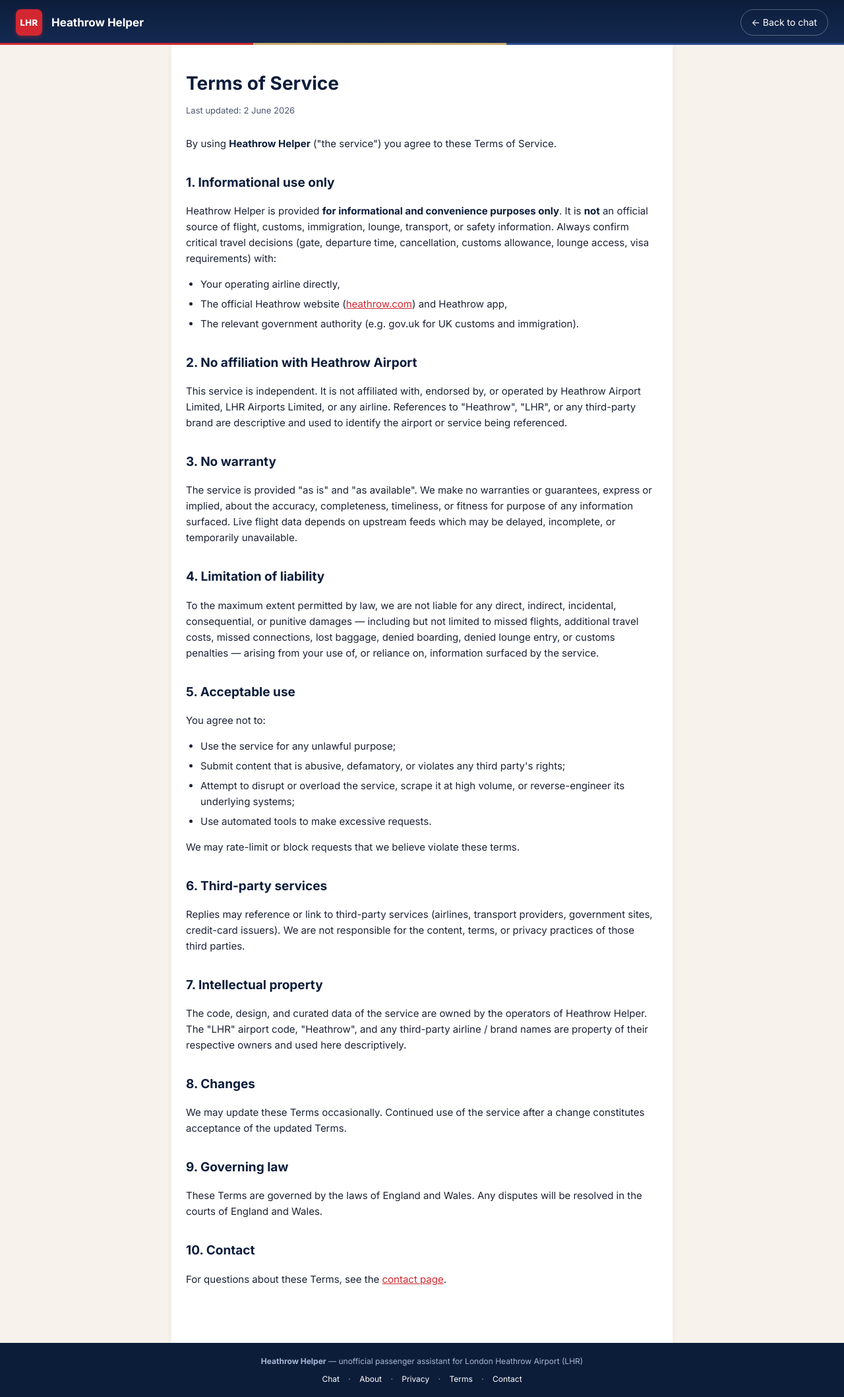
After one commit to rec0334/Heathrow-Helper, a Flask app: page /terms in a window 1280 px wide. The commit adds this page. Shown: the whole page at 66% size. Run offline with Flask 3, Linux system fonts and the light colour scheme.

Commit message:
Public-launch readiness: 12 quick wins from the audit
Trust & Credibility
- New static pages: /about, /privacy, /terms, /contact
- Footer on every page links to all 4 plus chat
- Footer attribution corrected: Heathrow's own live board
  (was wrongly crediting AviationStack as the live source)
- Security headers via Flask after_request: HSTS,
  X-Content-Type-Options, X-Frame-Options, Referrer-Policy,
  Permissions-Policy

SEO
- Meta description on every page
- Canonical URL on every page
- Open Graph and Twitter Card meta on home + info pages
- JSON-LD schema on home: WebSite, SoftwareApplication, Organization
- /robots.txt with sitemap pointer; /sitemap.xml listing all pages
- Favicon SVG (also served at /favicon.ico) and apple-touch-icon

UX / Accessibility
- Welcome message refreshed and now states the real data source
- localStorage chat persistence (last 50 messages, restored on reload)
- aria-label on input, mic and Send; nav landmarks on chip bar
- Main chip min-height bumped to 44px (WCAG 2.5.5 tap target)
  with padding 11x16; sub-chips to 40px
- Right-edge fade on the chip bar appears only when overflow exists
  (signals "more pills available, scroll right")
- enterkeyhint=send on the message input
- /health endpoint for uptime monitoring

Co-Authored-By: Claude Opus 4.7 <noreply@anthropic.com>

```diff
--- a/app.py
+++ b/app.py
@@ -1,12 +1,72 @@
-from flask import Flask, render_template, request, jsonify
+from datetime import datetime, timezone
+from flask import Flask, render_template, request, jsonify, Response, send_from_directory
 from bot import respond
 
 app = Flask(__name__)
 
 
+PAGE_META = {
+    "/": {
+        "title": "Heathrow Helper",
+        "description": "Live flight status, terminals, lounges, security wait times, transport and customs help for London Heathrow Airport. Free chat assistant powered by Heathrow's own live board.",
+    },
+    "/about": {
+        "title": "About",
+        "description": "Heathrow Helper is an unofficial passenger assistant for London Heathrow Airport built to help first-time fliers and older passengers quickly find flight, terminal, lounge and transport information.",
+    },
+    "/privacy": {
+        "title": "Privacy Policy",
+        "description": "How Heathrow Helper handles your data. No accounts, no tracking, no advertising. Chat messages processed in memory only.",
+    },
+    "/terms": {
+        "title": "Terms of Service",
+        "description": "Terms of Service for Heathrow Helper, an independent unofficial passenger assistant for London Heathrow Airport.",
+    },
+    "/contact": {
+        "title": "Contact",
+        "description": "Report a bug, suggest a fix, or get in touch with the Heathrow Helper team.",
+    },
+}
+
+
+@app.after_request
+def set_security_headers(resp):
+    resp.headers.setdefault("Strict-Transport-Security", "max-age=31536000; includeSubDomains")
+    resp.headers.setdefault("X-Content-Type-Options", "nosniff")
+    resp.headers.setdefault("X-Frame-Options", "SAMEORIGIN")
+    resp.headers.setdefault("Referrer-Policy", "strict-origin-when-cross-origin")
+    resp.headers.setdefault("Permissions-Policy", "geolocation=(), camera=(), microphone=(self), payment=(), fullscreen=(self)")
+    return resp
+
+
+def _meta(path):
+    m = PAGE_META.get(path, {"title": "Heathrow Helper", "description": "Heathrow Helper."})
+    return {"path": path, "title": m["title"], "description": m["description"]}
+
+
 @app.route("/")
 def index():
-    return render_template("index.html")
+    return render_template("index.html", **_meta("/"))
+
+
+@app.route("/about")
+def about():
+    return render_template("about.html", **_meta("/about"))
+
+
+@app.route("/privacy")
+def privacy():
+    return render_template("privacy.html", **_meta("/privacy"))
+
+
+@app.route("/terms")
+def terms():
+    return render_template("terms.html", **_meta("/terms"))
+
+
+@app.route("/contact")
+def contact():
+    return render_template("contact.html", **_meta("/contact"))
 
 
 @app.route("/chat", methods=["POST"])
@@ -15,5 +75,48 @@ def chat():
     return jsonify({"reply": respond(msg)})
 
 
+@app.route("/health")
+def health():
+    return jsonify({"ok": True, "service": "heathrow-helper", "time": datetime.now(timezone.utc).isoformat()})
+
+
+@app.route("/robots.txt")
+def robots_txt():
+    body = (
+        "User-agent: *\n"
+        "Allow: /\n"
+        "Disallow: /chat\n"
+        "Disallow: /health\n\n"
+        "Sitemap: https://heathrow-helper.onrender.com/sitemap.xml\n"
+    )
+    return Response(body, mimetype="text/plain")
+
+
+@app.route("/sitemap.xml")
+def sitemap_xml():
+    base = "https://heathrow-helper.onrender.com"
+    today = datetime.now(timezone.utc).strftime("%Y-%m-%d")
+    urls = [
+        ("/", "daily", "1.0"),
+        ("/about", "monthly", "0.7"),
+        ("/privacy", "yearly", "0.4"),
+        ("/terms", "yearly", "0.4"),
+        ("/contact", "monthly", "0.5"),
+    ]
+    body = ['<?xml version="1.0" encoding="UTF-8"?>',
+            '<urlset xmlns="http://www.sitemaps.org/schemas/sitemap/0.9">']
+    for path, freq, prio in urls:
+        body.append(
+            f"  <url><loc>{base}{path}</loc><lastmod>{today}</lastmod><changefreq>{freq}</changefreq><priority>{prio}</priority></url>"
+        )
+    body.append("</urlset>")
+    return Response("\n".join(body), mimetype="application/xml")
+
+
+@app.route("/favicon.ico")
+def favicon_ico():
+    return send_from_directory(app.static_folder, "favicon.svg", mimetype="image/svg+xml")
+
+
 if __name__ == "__main__":
     app.run(debug=True, port=5000)
--- /dev/null
+++ b/templates/_base.html
@@ -0,0 +1,116 @@
+<!doctype html>
+<html lang="en">
+<head>
+  <meta charset="utf-8">
+  <title>{% block title %}{{ title }}{% endblock %} — Heathrow Helper</title>
+  <meta name="viewport" content="width=device-width,initial-scale=1">
+  <meta name="description" content="{% block description %}{{ description }}{% endblock %}">
+  <meta name="robots" content="index, follow">
+  <link rel="canonical" href="https://heathrow-helper.onrender.com{{ path }}">
+  <link rel="icon" type="image/svg+xml" href="/static/favicon.svg">
+  <link rel="apple-touch-icon" href="/static/apple-touch-icon.svg">
+  <meta property="og:type" content="website">
+  <meta property="og:title" content="{{ title }} — Heathrow Helper">
+  <meta property="og:description" content="{{ description }}">
+  <meta property="og:url" content="https://heathrow-helper.onrender.com{{ path }}">
+  <meta property="og:site_name" content="Heathrow Helper">
+  <meta name="twitter:card" content="summary">
+  <meta name="twitter:title" content="{{ title }} — Heathrow Helper">
+  <meta name="twitter:description" content="{{ description }}">
+  <link rel="preconnect" href="https://fonts.googleapis.com">
+  <link rel="preconnect" href="https://fonts.gstatic.com" crossorigin>
+  <link href="https://fonts.googleapis.com/css2?family=Inter:wght@400;500;600;700;800&display=swap" rel="stylesheet">
+  <style>
+    :root {
+      --lhr-red: #d22730;
+      --lhr-red-dark: #a81d24;
+      --lhr-navy: #0c1d3a;
+      --lhr-navy-2: #142a52;
+      --lhr-blue-soft: #2a4a8a;
+      --lhr-cream: #f7f3ec;
+      --text: #1a2235;
+      --text-soft: #4b5670;
+      --line: #e5e7ec;
+    }
+    * { box-sizing: border-box; }
+    body {
+      font-family: 'Inter', system-ui, -apple-system, 'Segoe UI', sans-serif;
+      margin: 0;
+      background: var(--lhr-cream);
+      color: var(--text);
+      line-height: 1.6;
+      font-size: 15px;
+    }
+    header {
+      background: linear-gradient(180deg, var(--lhr-navy), var(--lhr-navy-2));
+      color: #fff;
+      padding: 14px 24px;
+      display: flex;
+      align-items: center;
+      gap: 14px;
+      position: relative;
+    }
+    header::after {
+      content: '';
+      position: absolute;
+      left: 0; right: 0; bottom: 0;
+      height: 3px;
+      background: linear-gradient(90deg, var(--lhr-red) 0 30%, #c9a96e 30% 60%, var(--lhr-blue-soft) 60% 100%);
+    }
+    .logo {
+      width: 40px; height: 40px;
+      background: var(--lhr-red);
+      border-radius: 8px;
+      display: flex; align-items: center; justify-content: center;
+      font-weight: 800;
+      font-size: 13px;
+      letter-spacing: 0.5px;
+      box-shadow: 0 2px 6px rgba(210,39,48,0.4);
+    }
+    header h1.brand { margin: 0; font-size: 17px; font-weight: 700; }
+    header .home-link { margin-left: auto; color: #fff; text-decoration: none; font-size: 14px; border: 1px solid rgba(255,255,255,0.3); padding: 8px 16px; border-radius: 999px; }
+    header .home-link:hover { background: rgba(255,255,255,0.1); }
+    main {
+      max-width: 760px;
+      margin: 0 auto;
+      padding: 36px 22px 72px;
+      background: #fff;
+      min-height: calc(100vh - 220px);
+      box-shadow: 0 2px 10px rgba(12,29,58,0.05);
+    }
+    main h1 { color: var(--lhr-navy); font-size: 28px; margin: 0 0 8px; }
+    main .updated { color: var(--text-soft); font-size: 13px; margin-bottom: 28px; }
+    main h2 { color: var(--lhr-navy); font-size: 19px; margin-top: 32px; }
+    main p { margin: 12px 0; }
+    main ul { padding-left: 22px; }
+    main li { margin: 6px 0; }
+    main a { color: var(--lhr-red); }
+    main strong { color: var(--lhr-navy); }
+    footer {
+      background: var(--lhr-navy);
+      color: #a8b8d8;
+      padding: 18px 22px;
+      text-align: center;
+      font-size: 12px;
+    }
+    footer a { color: #fff; text-decoration: none; margin: 0 10px; }
+    footer a:hover { text-decoration: underline; }
+  </style>
+</head>
+<body>
+  <header>
+    <div class="logo">LHR</div>
+    <h1 class="brand">Heathrow Helper</h1>
+    <a class="home-link" href="/">← Back to chat</a>
+  </header>
+  <main>
+    {% block content %}{% endblock %}
+  </main>
+  <footer>
+    <div><strong>Heathrow Helper</strong> — unofficial passenger assistant for London Heathrow Airport (LHR)</div>
+    <div style="margin-top: 8px;">
+      <a href="/">Chat</a> · <a href="/about">About</a> · <a href="/privacy">Privacy</a> · <a href="/terms">Terms</a> · <a href="/contact">Contact</a>
+    </div>
+  </footer>
+</body>
+</html>
--- /dev/null
+++ b/templates/terms.html
@@ -0,0 +1,49 @@
+{% extends "_base.html" %}
+{% block content %}
+<h1>Terms of Service</h1>
+<div class="updated">Last updated: 2 June 2026</div>
+
+<p>By using <strong>Heathrow Helper</strong> ("the service") you agree to these Terms of Service.</p>
+
+<h2>1. Informational use only</h2>
+<p>Heathrow Helper is provided <strong>for informational and convenience purposes only</strong>. It is <strong>not</strong> an official source of flight, customs, immigration, lounge, transport, or safety information. Always confirm critical travel decisions (gate, departure time, cancellation, customs allowance, lounge access, visa requirements) with:</p>
+<ul>
+  <li>Your operating airline directly,</li>
+  <li>The official Heathrow website (<a href="https://www.heathrow.com" rel="nofollow">heathrow.com</a>) and Heathrow app,</li>
+  <li>The relevant government authority (e.g. gov.uk for UK customs and immigration).</li>
+</ul>
+
+<h2>2. No affiliation with Heathrow Airport</h2>
+<p>This service is independent. It is not affiliated with, endorsed by, or operated by Heathrow Airport Limited, LHR Airports Limited, or any airline. References to "Heathrow", "LHR", or any third-party brand are descriptive and used to identify the airport or service being referenced.</p>
+
+<h2>3. No warranty</h2>
+<p>The service is provided "as is" and "as available". We make no warranties or guarantees, express or implied, about the accuracy, completeness, timeliness, or fitness for purpose of any information surfaced. Live flight data depends on upstream feeds which may be delayed, incomplete, or temporarily unavailable.</p>
+
+<h2>4. Limitation of liability</h2>
+<p>To the maximum extent permitted by law, we are not liable for any direct, indirect, incidental, consequential, or punitive damages — including but not limited to missed flights, additional travel costs, missed connections, lost baggage, denied boarding, denied lounge entry, or customs penalties — arising from your use of, or reliance on, information surfaced by the service.</p>
+
+<h2>5. Acceptable use</h2>
+<p>You agree not to:</p>
+<ul>
+  <li>Use the service for any unlawful purpose;</li>
+  <li>Submit content that is abusive, defamatory, or violates any third party's rights;</li>
+  <li>Attempt to disrupt or overload the service, scrape it at high volume, or reverse-engineer its underlying systems;</li>
+  <li>Use automated tools to make excessive requests.</li>
+</ul>
+<p>We may rate-limit or block requests that we believe violate these terms.</p>
+
+<h2>6. Third-party services</h2>
+<p>Replies may reference or link to third-party services (airlines, transport providers, government sites, credit-card issuers). We are not responsible for the content, terms, or privacy practices of those third parties.</p>
+
+<h2>7. Intellectual property</h2>
+<p>The code, design, and curated data of the service are owned by the operators of Heathrow Helper. The "LHR" airport code, "Heathrow", and any third-party airline / brand names are property of their respective owners and used here descriptively.</p>
+
+<h2>8. Changes</h2>
+<p>We may update these Terms occasionally. Continued use of the service after a change constitutes acceptance of the updated Terms.</p>
+
+<h2>9. Governing law</h2>
+<p>These Terms are governed by the laws of England and Wales. Any disputes will be resolved in the courts of England and Wales.</p>
+
+<h2>10. Contact</h2>
+<p>For questions about these Terms, see the <a href="/contact">contact page</a>.</p>
+{% endblock %}
```
Also changed, not shown: templates/about.html (added, +29 -0 lines), templates/contact.html (added, +33 -0 lines), templates/index.html (+140 -24 lines), templates/privacy.html (added, +44 -0 lines), static/apple-touch-icon.svg (added), static/favicon.svg (added).
